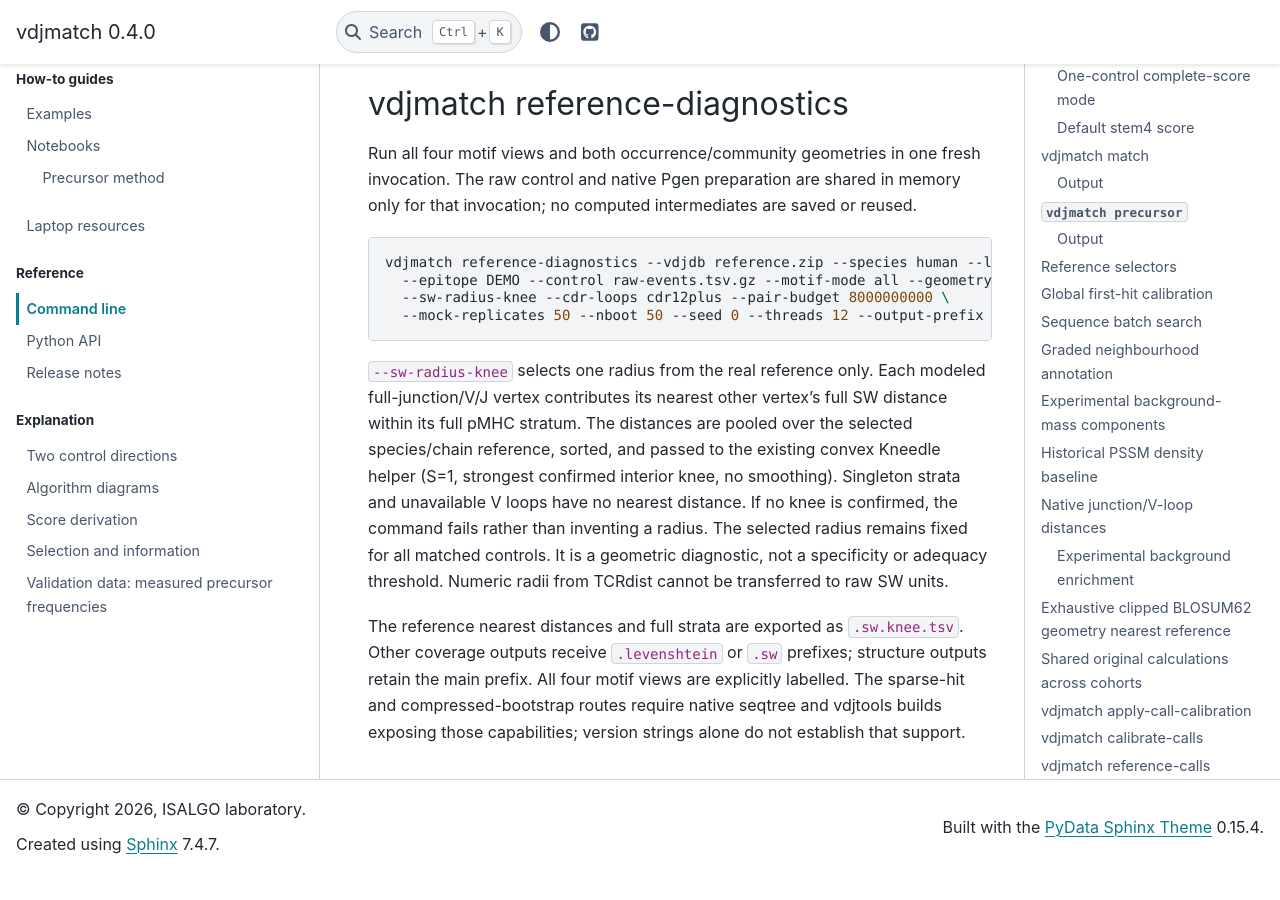
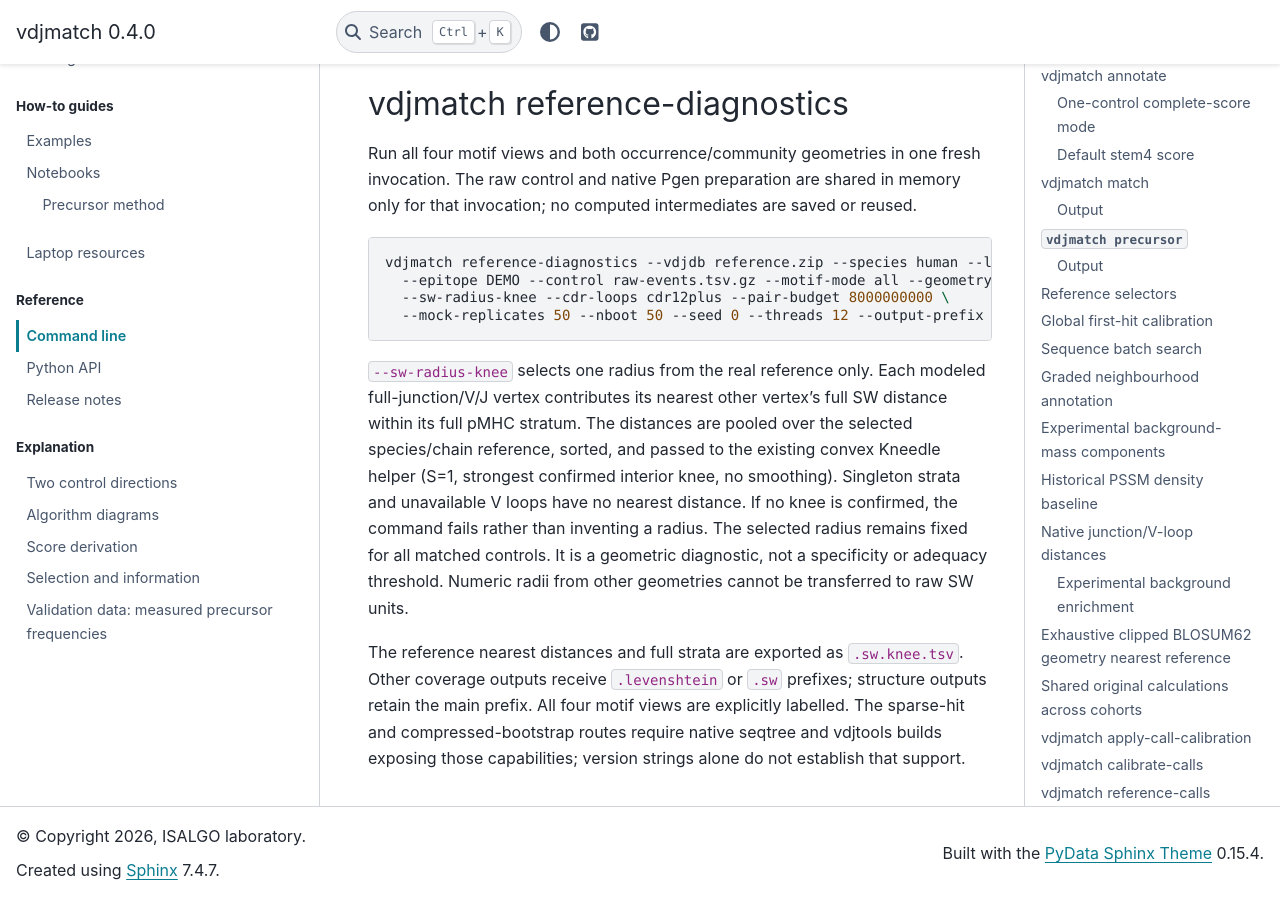
Before and after one commit to antigenomics/vdjmatch, a Sphinx documentation site: the page built from docs/cli.rst, in a window 1280 px wide and 900 px high, scrolled down 45388 px. Built offline with Sphinx 7.4.7 and the PyData theme 0.15.4, drawn with Linux system fonts in a browser that asks for light colours; pages that are not in the unit, such as notebooks, are missing from menus; before the commit the page ends 46261 px from its top, so only the background shows below that.

Commit message:
Keep diagnostic documentation within package naming boundary

```diff
--- a/docs/cli.rst
+++ b/docs/cli.rst
@@ -1817,7 +1817,7 @@
 strata and unavailable V loops have no nearest distance. If no knee is confirmed,
 the command fails rather than inventing a radius. The selected radius remains
 fixed for all matched controls. It is a geometric diagnostic, not a specificity
-or adequacy threshold. Numeric radii from TCRdist cannot be transferred to raw
+or adequacy threshold. Numeric radii from other geometries cannot be transferred to raw
 SW units.
 
 The reference nearest distances and full strata are exported as ``.sw.knee.tsv``.
```
